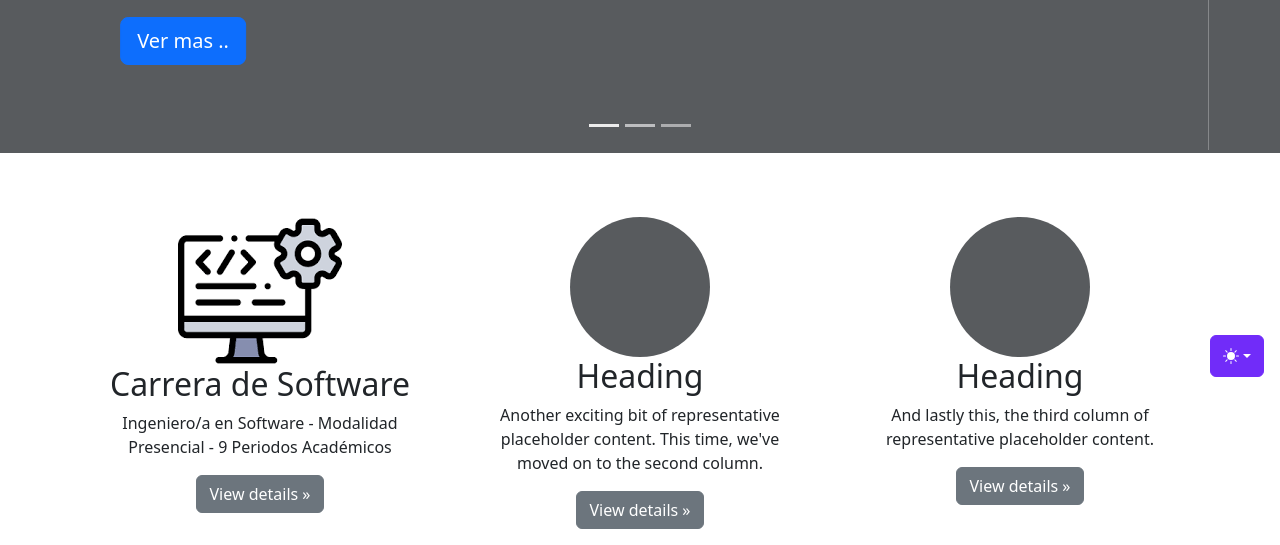
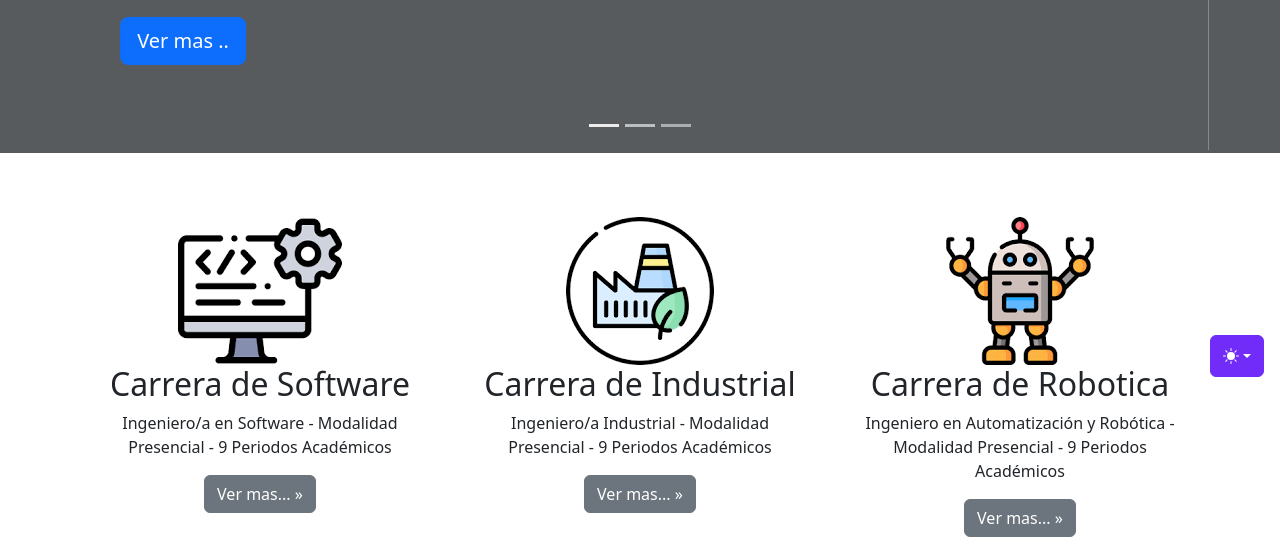
Before and after one commit to SnaiderToainga/comandos_basicos, a plain HTML site: page index.html in a window 1280 px wide. Shown: the part 407-952 px from the top of the page. Drawn offline with Linux system fonts and the light colour scheme.

Commit message:
feat(home): agrega informacion de la carrera de robotica

```diff
--- a/index.html
+++ b/index.html
@@ -371,20 +371,12 @@
               Ingeniero/a en Software - Modalidad Presencial - 9 Periodos Académicos
             </p>
             <p>
-              <a class="btn btn-secondary" href="#">View details &raquo;</a>
+              <a class="btn btn-secondary" href="#">Ver mas... &raquo;</a>
             </p>
           </div>
           <!-- /.col-lg-4 -->
           <div class="col-lg-4">
-            <svg
-              aria-label="Placeholder"
-              class="bd-placeholder-img rounded-circle"
-              height="140"
-              preserveAspectRatio="xMidYMid slice"
-              role="img"
-              width="140"
-              xmlns="http://www.w3.org/2000/svg"
-            >
+            <img src="img/industrial.png" alt="">
               <title>Placeholder</title>
               <rect
                 width="100%"
@@ -392,26 +384,17 @@
                 fill="var(--bs-secondary-color)"
               ></rect>
             </svg>
-            <h2 class="fw-normal">Heading</h2>
+            <h2 class="fw-normal">Carrera de Industrial</h2>
             <p>
-              Another exciting bit of representative placeholder content. This
-              time, we've moved on to the second column.
+              Ingeniero/a Industrial - Modalidad Presencial - 9 Periodos Académicos
             </p>
             <p>
-              <a class="btn btn-secondary" href="#">View details &raquo;</a>
+              <a class="btn btn-secondary" href="#">Ver mas... &raquo;</a>
             </p>
           </div>
           <!-- /.col-lg-4 -->
           <div class="col-lg-4">
-            <svg
-              aria-label="Placeholder"
-              class="bd-placeholder-img rounded-circle"
-              height="140"
-              preserveAspectRatio="xMidYMid slice"
-              role="img"
-              width="140"
-              xmlns="http://www.w3.org/2000/svg"
-            >
+             <img src="img/robotica.png" alt="">
               <title>Placeholder</title>
               <rect
                 width="100%"
@@ -419,13 +402,12 @@
                 fill="var(--bs-secondary-color)"
               ></rect>
             </svg>
-            <h2 class="fw-normal">Heading</h2>
+            <h2 class="fw-normal">Carrera de Robotica </h2>
             <p>
-              And lastly this, the third column of representative placeholder
-              content.
+              Ingeniero en Automatización y Robótica - Modalidad Presencial - 9 Periodos Académicos
             </p>
             <p>
-              <a class="btn btn-secondary" href="#">View details &raquo;</a>
+              <a class="btn btn-secondary" href="#">Ver mas... &raquo;</a>
             </p>
           </div>
           <!-- /.col-lg-4 -->
```
Also changed, not shown: img/robotica.png (added).
